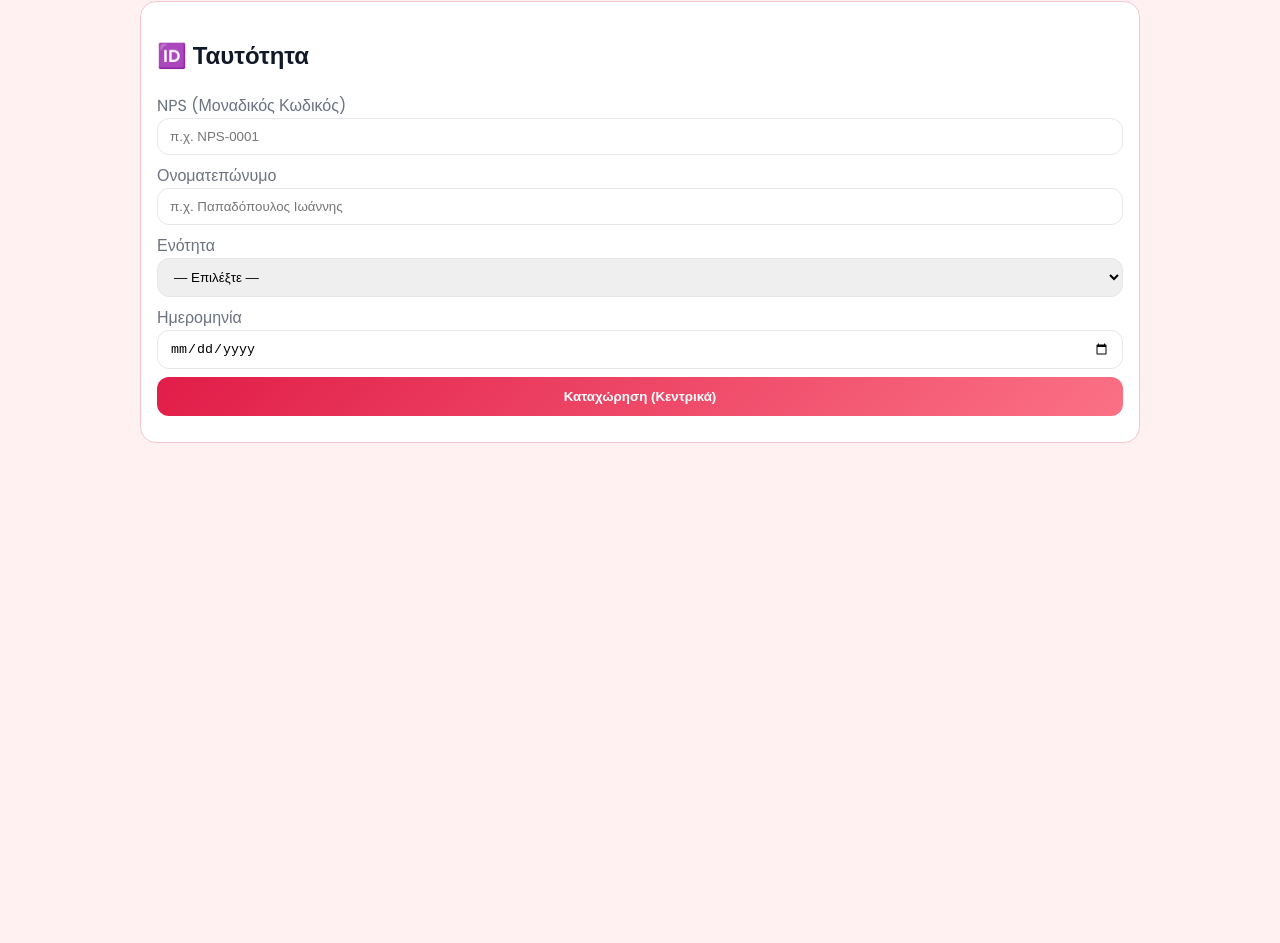
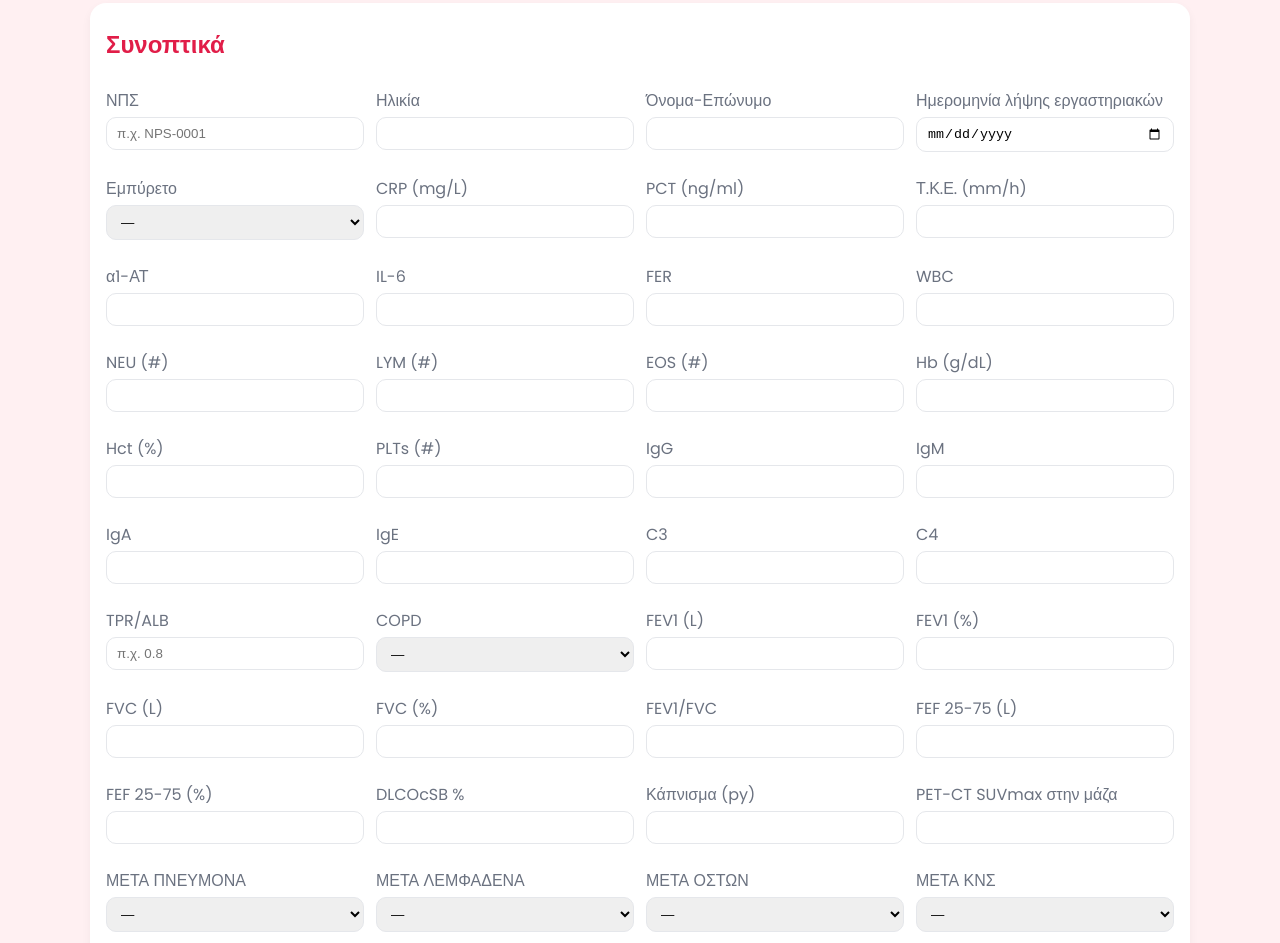
Before and after one commit to respioannina-maker/PROCALCITONIN, a plain HTML site: page index.html in a window 1280 px wide. Shown: the part 81-1024 px from the top of the page. Before the commit the page ends 800 px from the top, so only its background shows below. Drawn offline with Linux system fonts and the light colour scheme.

Commit message:
Update index.html

```diff
--- a/index.html
+++ b/index.html
@@ -3,80 +3,221 @@
 <head>
 <meta charset="UTF-8" />
 <meta name="viewport" content="width=device-width, initial-scale=1.0"/>
-<title>CRF – Ογκολογική Μελέτη</title>
+<title>CRF – Καρκίνος Πνεύμονα (PCT / IL-6 / C3 / C4)</title>
 
-<!-- Γρήγορο, κομψό, κόκκινο theme -->
+<!-- Κομψό κόκκινο θέμα -->
 <link href="https://fonts.googleapis.com/css2?family=Poppins:wght@400;600&display=swap" rel="stylesheet">
 <style>
-  :root{ --bg:#fff0f2; --card:#fff; --text:#111827; --muted:#6b7280; --accent:#e11d48; --accent2:#fb7185; }
-  *{box-sizing:border-box} body{margin:0;padding:20px;background:var(--bg);font-family:"Poppins",Arial,sans-serif;color:var(--text)}
-  h1{text-align:center;margin:0 0 14px} .card{background:var(--card);border:1px solid #f4c6cf;border-radius:16px;padding:16px;max-width:1000px;margin:12px auto}
-  label{display:block;margin:8px 0;color:var(--muted)} input,select{width:100%;padding:10px 12px;border:1px solid #e5e7eb;border-radius:12px}
-  input:focus,select:focus{border-color:var(--accent);box-shadow:0 0 0 4px rgba(225,29,72,.15);outline:0}
-  .section{display:none} .section.show{display:block}
-  button[type=submit]{width:100%;padding:12px;border:0;border-radius:12px;background:linear-gradient(135deg,var(--accent),var(--accent2));color:#fff;font-weight:600;cursor:pointer}
-  #status{text-align:center;font-weight:600;color:var(--accent);margin-top:10px}
+  :root{
+    --bg:#fff0f2; --card:#fff; --text:#1f2937;
+    --muted:#6b7280; --accent:#e11d48; --accent2:#fb7185;
+  }
+  *{box-sizing:border-box;}
+  body{
+    margin:0; padding:20px; background:var(--bg);
+    font-family:"Poppins",sans-serif; color:var(--text);
+  }
+  h1{text-align:center;margin:0 0 16px;color:var(--accent);}
+  h2{color:var(--accent);margin-top:8px;}
+  .card{
+    background:var(--card);border-radius:16px;padding:16px;
+    box-shadow:0 4px 10px rgba(0,0,0,.05);
+    max-width:1100px;margin:0 auto;
+  }
+  label{display:block;margin:6px 0;font-weight:500;color:var(--muted);}
+  input,select{
+    width:100%;padding:8px 10px;margin-top:4px;
+    border:1px solid #e5e7eb;border-radius:10px;
+  }
+  input:focus,select:focus{
+    border-color:var(--accent);box-shadow:0 0 0 3px rgba(225,29,72,.15);outline:0;
+  }
+  button{
+    width:100%;margin-top:14px;padding:12px;border:0;
+    border-radius:12px;background:linear-gradient(135deg,var(--accent),var(--accent2));
+    color:#fff;font-size:16px;font-weight:600;cursor:pointer;
+  }
+  #status{text-align:center;font-weight:600;color:var(--accent);margin-top:10px;}
+  .grid{
+    display:grid;
+    grid-template-columns:repeat(auto-fit,minmax(240px,1fr));
+    gap:12px;
+  }
 </style>
 </head>
 <body>
 
-<h1>CRF – Ογκολογική Μελέτη (PCT / IL-6 / C3 / C4)</h1>
+<h1>CRF – Καρκίνος Πνεύμονα (PCT / IL-6 / C3 / C4)</h1>
 
 <form id="crfForm" class="card">
-  <h2>🆔 Ταυτότητα</h2>
-  <label>NPS (Μοναδικός Κωδικός)
-    <input type="text" name="NPS" placeholder="π.χ. NPS-0001" required>
-  </label>
-  <label>Ονοματεπώνυμο
-    <input type="text" name="Ονοματεπώνυμο" placeholder="π.χ. Παπαδόπουλος Ιωάννης" required>
-  </label>
-  <label>Ενότητα
-    <select name="Section" id="Section" required>
-      <option value="">— Επιλέξτε —</option>
-      <option value="Δημογραφικά/Ιστορικό">Δημογραφικά/Ιστορικό</option>
-      <option value="T0">T0</option>
-      <option value="T1">T1</option>
-      <option value="T2">T2</option>
-      <option value="T3">T3</option>
-      <option value="Σταθερή φάση">Σταθερή φάση</option>
-      <option value="Reh1">Reh1</option>
-    </select>
-  </label>
-  <label>Ημερομηνία
-    <input type="date" name="Ημερομηνία">
-  </label>
+  <input type="hidden" name="Section" id="Section" value="Συνοπτικά">
 
-  <!-- Δημογραφικά -->
-  <section class="section" data-section="Δημογραφικά/Ιστορικό">
-    <h3>Δημογραφικά / Ιστορικό</h3>
-    <label>Ηλικία <input type="number" name="Ηλικία"></label>
-    <label>Φύλο
-      <select name="Φύλο"><option value="">—</option><option>Άνδρας</option><option>Γυναίκα</option><option>Άλλο</option></select>
+  <h2>Συνοπτικά</h2>
+  <div class="grid">
+
+    <label>ΝΠΣ
+      <input type="text" name="NPS" placeholder="π.χ. NPS-0001" required>
     </label>
-    <label>Κάπνισμα
-      <select name="Κάπνισμα"><option value="">—</option><option>Ποτέ</option><option>Πρώην</option><option>Ενεργός</option></select>
+    <label>Ηλικία
+      <input type="number" name="Ηλικία">
     </label>
-    <label>Pack-years <input type="number" name="Pack-years"></label>
-    <label>CAT score <input type="number" name="CAT score"></label>
-    <label>mMRC <input type="number" name="mMRC"></label>
-  </section>
+    <label>Όνομα-Επώνυμο
+      <input type="text" name="Όνομα-Επώνυμο" required>
+    </label>
 
-  <!-- T0 (ενδεικτικά βασικά πεδία) -->
-  <section class="section" data-section="T0">
-    <h3>T0</h3>
-    <label>PCT (ng/mL) <input type="number" step="0.01" name="PCT (ng/mL)"></label>
-    <label>IL-6 (pg/mL) <input type="number" step="0.1" name="IL-6 (pg/mL)"></label>
-    <label>C3 (mg/dL) <input type="number" step="0.1" name="C3 (mg/dL)"></label>
-    <label>C4 (mg/dL) <input type="number" step="0.1" name="C4 (mg/dL)"></label>
-    <label>CRP (mg/L) <input type="number" step="0.1" name="CRP (mg/L)"></label>
-  </section>
+    <label>Ημερομηνία λήψης εργαστηριακών
+      <input type="date" name="Ημερομηνία λήψης εργαστηριακών">
+    </label>
+    <label>Εμπύρετο
+      <select name="Εμπύρετο"><option value="">—</option><option>Ναι</option><option>Όχι</option></select>
+    </label>
+    <label>CRP (mg/L)
+      <input type="number" step="0.1" name="CRP (mg/L)">
+    </label>
 
-  <!-- Απλές ενότητες για test -->
-  <section class="section" data-section="T1"><h3>T1</h3><label>CRP (mg/L) <input type="number" step="0.1" name="T1_CRP (mg/L)"></label></section>
-  <section class="section" data-section="T2"><h3>T2</h3><label>CRP (mg/L) <input type="number" step="0.1" name="T2_CRP (mg/L)"></label></section>
-  <section class="section" data-section="T3"><h3>T3</h3><label>CRP (mg/L) <input type="number" step="0.1" name="T3_CRP (mg/L)"></label></section>
-  <section class="section" data-section="Σταθερή φάση"><h3>Σταθερή φάση</h3><label>CRP (mg/L) <input type="number" step="0.1" name="Stable_CRP (mg/L)"></label></section>
-  <section class="section" data-section="Reh1"><h3>Reh1</h3><label>CRP (mg/L) <input type="number" step="0.1" name="Reh1_CRP (mg/L)"></label></section>
+    <label>PCT (ng/ml)
+      <input type="number" step="0.01" name="PCT (ng/ml)">
+    </label>
+    <label>Τ.Κ.Ε. (mm/h)
+      <input type="number" name="Τ.Κ.Ε. (mm/h)">
+    </label>
+    <label>α1-ΑΤ
+      <input type="number" step="0.1" name="α1-ΑΤ">
+    </label>
+
+    <label>IL-6
+      <input type="number" step="0.1" name="IL-6">
+    </label>
+    <label>FER
+      <input type="number" step="0.1" name="FER">
+    </label>
+    <label>WBC
+      <input type="number" step="0.01" name="WBC">
+    </label>
+
+    <label>NEU (#)
+      <input type="number" step="0.01" name="NEU (#)">
+    </label>
+    <label>LYM (#)
+      <input type="number" step="0.01" name="LYM (#)">
+    </label>
+    <label>EOS (#)
+      <input type="number" step="0.01" name="EOS (#)">
+    </label>
+
+    <label>Hb (g/dL)
+      <input type="number" step="0.1" name="Hb">
+    </label>
+    <label>Hct (%)
+      <input type="number" step="0.1" name="Hct">
+    </label>
+    <label>PLTs (#)
+      <input type="number" step="1" name="PLTs (#)">
+    </label>
+
+    <label>IgG
+      <input type="number" step="0.1" name="IgG">
+    </label>
+    <label>IgM
+      <input type="number" step="0.1" name="IgM">
+    </label>
+    <label>IgA
+      <input type="number" step="0.1" name="IgA">
+    </label>
+
+    <label>IgE
+      <input type="number" step="0.1" name="IgE">
+    </label>
+    <label>C3
+      <input type="number" step="0.1" name="C3">
+    </label>
+    <label>C4
+      <input type="number" step="0.1" name="C4">
+    </label>
+
+    <label>TPR/ALB
+      <input type="text" name="TPR/ALB" placeholder="π.χ. 0.8">
+    </label>
+    <label>COPD
+      <select name="COPD"><option value="">—</option><option>Ναι</option><option>Όχι</option></select>
+    </label>
+
+    <label>FEV1 (L)
+      <input type="number" step="0.01" name="FEV1 (L)">
+    </label>
+    <label>FEV1 (%)
+      <input type="number" step="0.1" name="FEV1 (%)">
+    </label>
+    <label>FVC (L)
+      <input type="number" step="0.01" name="FVC (L)">
+    </label>
+
+    <label>FVC (%)
+      <input type="number" step="0.1" name="FVC (%)">
+    </label>
+    <label>FEV1/FVC
+      <input type="number" step="0.1" name="FEV1/FVC">
+    </label>
+    <label>FEF 25-75 (L)
+      <input type="number" step="0.01" name="FEF 25-75 (L)">
+    </label>
+
+    <label>FEF 25-75 (%)
+      <input type="number" step="0.1" name="FEF 25-75 (%)">
+    </label>
+    <label>DLCOcSB %
+      <input type="number" step="0.1" name="DLCOcSB %">
+    </label>
+    <label>Κάπνισμα (py)
+      <input type="number" step="0.1" name="Κάπνισμα (py)">
+    </label>
+
+    <label>PET-CT SUVmax στην μάζα
+      <input type="number" step="0.1" name="PET-CT SUVmax στην μάζα">
+    </label>
+
+    <label>ΜΕΤΑ ΠΝΕΥΜΟΝΑ
+      <select name="ΜΕΤΑ ΠΝΕΥΜΟΝΑ"><option value="">—</option><option>Ναι</option><option>Όχι</option></select>
+    </label>
+    <label>ΜΕΤΑ ΛΕΜΦΑΔΕΝΑ
+      <select name="ΜΕΤΑ ΛΕΜΦΑΔΕΝΑ"><option value="">—</option><option>Ναι</option><option>Όχι</option></select>
+    </label>
+    <label>ΜΕΤΑ ΟΣΤΩΝ
+      <select name="ΜΕΤΑ ΟΣΤΩΝ"><option value="">—</option><option>Ναι</option><option>Όχι</option></select>
+    </label>
+
+    <label>ΜΕΤΑ ΚΝΣ
+      <select name="ΜΕΤΑ ΚΝΣ"><option value="">—</option><option>Ναι</option><option>Όχι</option></select>
+    </label>
+    <label>ΜΕΤΑ ΕΠΙΝΕΦΡΙΔΙΟΥ
+      <select name="ΜΕΤΑ ΕΠΙΝΕΦΡΙΔΙΟΥ"><option value="">—</option><option>Ναι</option><option>Όχι</option></select>
+    </label>
+
+    <label>ΚΔ ΝΟΣΗΜΑ
+      <select name="ΚΔ ΝΟΣΗΜΑ"><option value="">—</option><option>Ναι</option><option>Όχι</option></select>
+    </label>
+    <label>ΣΔ
+      <select name="ΣΔ"><option value="">—</option><option>Ναι</option><option>Όχι</option></select>
+    </label>
+    <label>ΑΥ
+      <select name="ΑΥ"><option value="">—</option><option>Ναι</option><option>Όχι</option></select>
+    </label>
+
+    <label>ΔΛΠΔ
+      <select name="ΔΛΠΔ"><option value="">—</option><option>Ναι</option><option>Όχι</option></select>
+    </label>
+
+    <label>Τύπος κακοήθειας
+      <input type="text" name="Τύπος κακοήθειας" placeholder="π.χ. NSCLC αδενοκαρκίνωμα">
+    </label>
+    <label>Έκβαση
+      <input type="text" name="Έκβαση" placeholder="π.χ. εν ζωή / κατέληξε">
+    </label>
+    <label>Έκβαση - ημερομηνία
+      <input type="date" name="Έκβαση - ημερομηνία">
+    </label>
+
+  </div>
 
   <button type="submit">Καταχώρηση (Κεντρικά)</button>
   <div id="status"></div>
```
